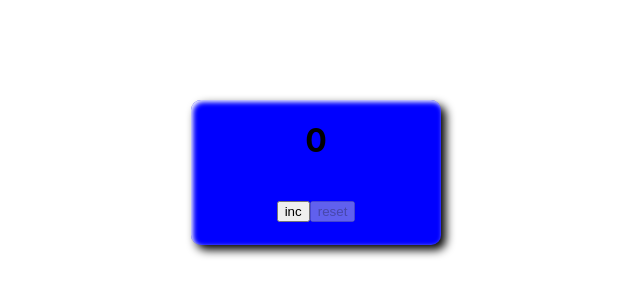
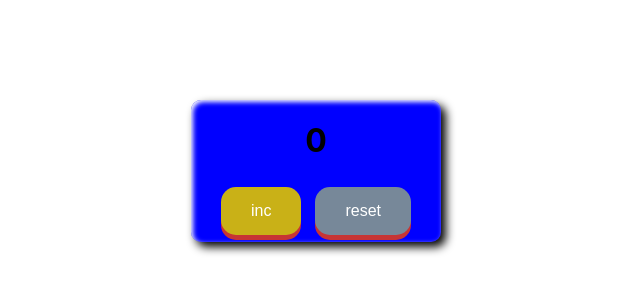
Before and after one commit to KirillHtml5/my-schechik, a React (Create React App) app: page / in a window 1280 px wide. Shown: the top 300 px of the page, without its empty margins (324-964 px from the left). Built offline with nearby package versions, Linux system fonts and the light colour scheme.

Commit message:
add third

```diff
--- a/src/App.css
+++ b/src/App.css
@@ -10,18 +10,36 @@
     text-align: center;
     box-shadow: 2px 2px 5px white inset, 5px 5px 10px black;
 }
-.uni1{
+.default {
+
+    display: inline-block;
+    padding: 15px 30px;
+    font-size: 16px;
+    cursor: pointer;
+    text-align: center;
+    text-decoration: none;
+    outline: none;
+    color: #fff;
+    background-color: #c9b117;
     border: none;
-    color: black;
-    padding: 5px 20px;
-    display: inline-block;
-    font-size: 16px;
-    height: 40px;
-    margin-top: 45px;
+    border-radius: 15px;
+    box-shadow: 0 5px #c73434;
+    margin: 7px;
 
 }
+.default:hover{
+    background-color: rgba(54, 140, 243, 0.81)
+}
+.default:active{
+    background-color:#c9b117;
+    box-shadow: 0 5px #c73434;
+    transform: translateY(3px);
+}
+.default:disabled{
+    background-color: lightslategrey;
+}
 .tab{
-    height: 50px;
+    height: 80px;
 }
 .red{
     color: red;
--- a/src/App.tsx
+++ b/src/App.tsx
@@ -24,7 +24,7 @@ function App() {
             <div className={'tab'}>
                 <Tablo number={num}/>
             </div>
-            <div className={'uni1'}>
+            <div>
                 <UniButton name={'inc'} callBack={onClickInc} disabled={num === MaxValue}/>
                 <UniButton name={'reset'} callBack={onClickReset} disabled={num === StartValue}/>
                 {/*<IncButton onClickInc={onClickInc} number={num}/>*/}
--- a/src/component/UniButton.tsx
+++ b/src/component/UniButton.tsx
@@ -6,6 +6,6 @@ type UniButtonType = {
 }
 export const UniButton = (props: UniButtonType) => {
     return (
-        <button onClick={props.callBack} disabled={props.disabled}>{props.name}</button>
+        <button className={'default'} onClick={props.callBack} disabled={props.disabled}>{props.name}</button>
     )
 }
```
